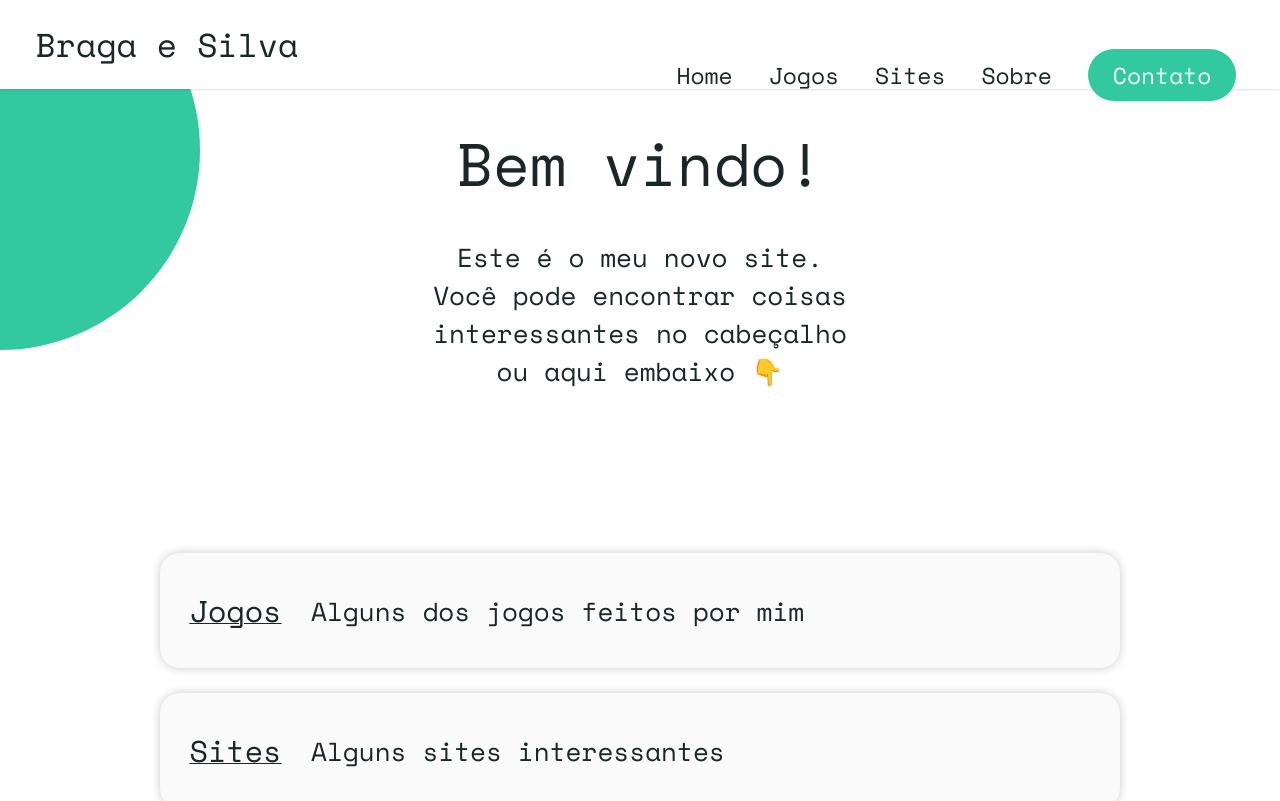
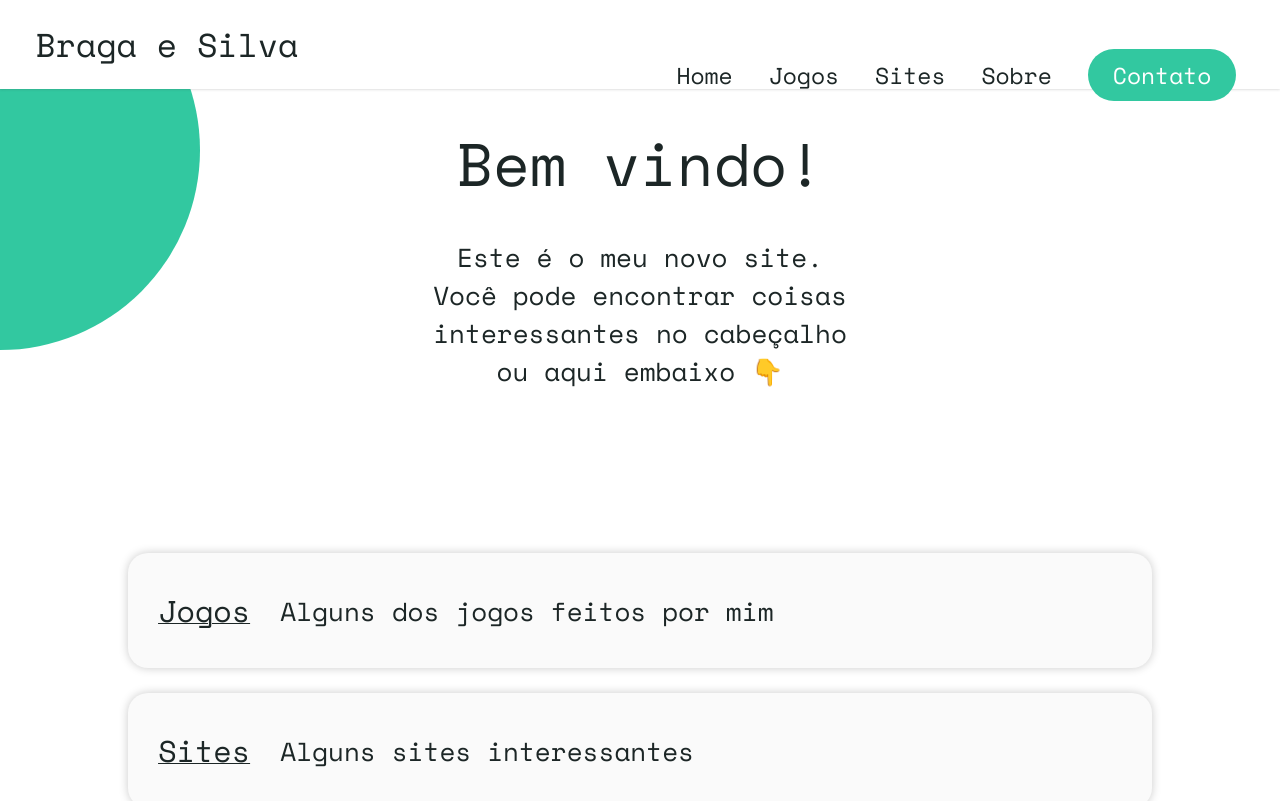
Before and after one commit to vbragaesilva/bragaesilva, a Next.js app: page / in a window 1280 px wide. Shown: the top 801 px of the page. Built offline with nearby package versions, Linux system fonts and the light colour scheme.

Commit message:
aumento no vw

```diff
--- a/components/styles/listlink.js
+++ b/components/styles/listlink.js
@@ -10,7 +10,7 @@ export const ItemWrap = styled.div`
     flex-direction: row;
     align-items: center;
     box-shadow: 0px 0px 10px #cacaca;
-    width: 75vw;
+    width: 80vw;
     a{
         display: inline-block;
         padding: 15px 1%;
```
